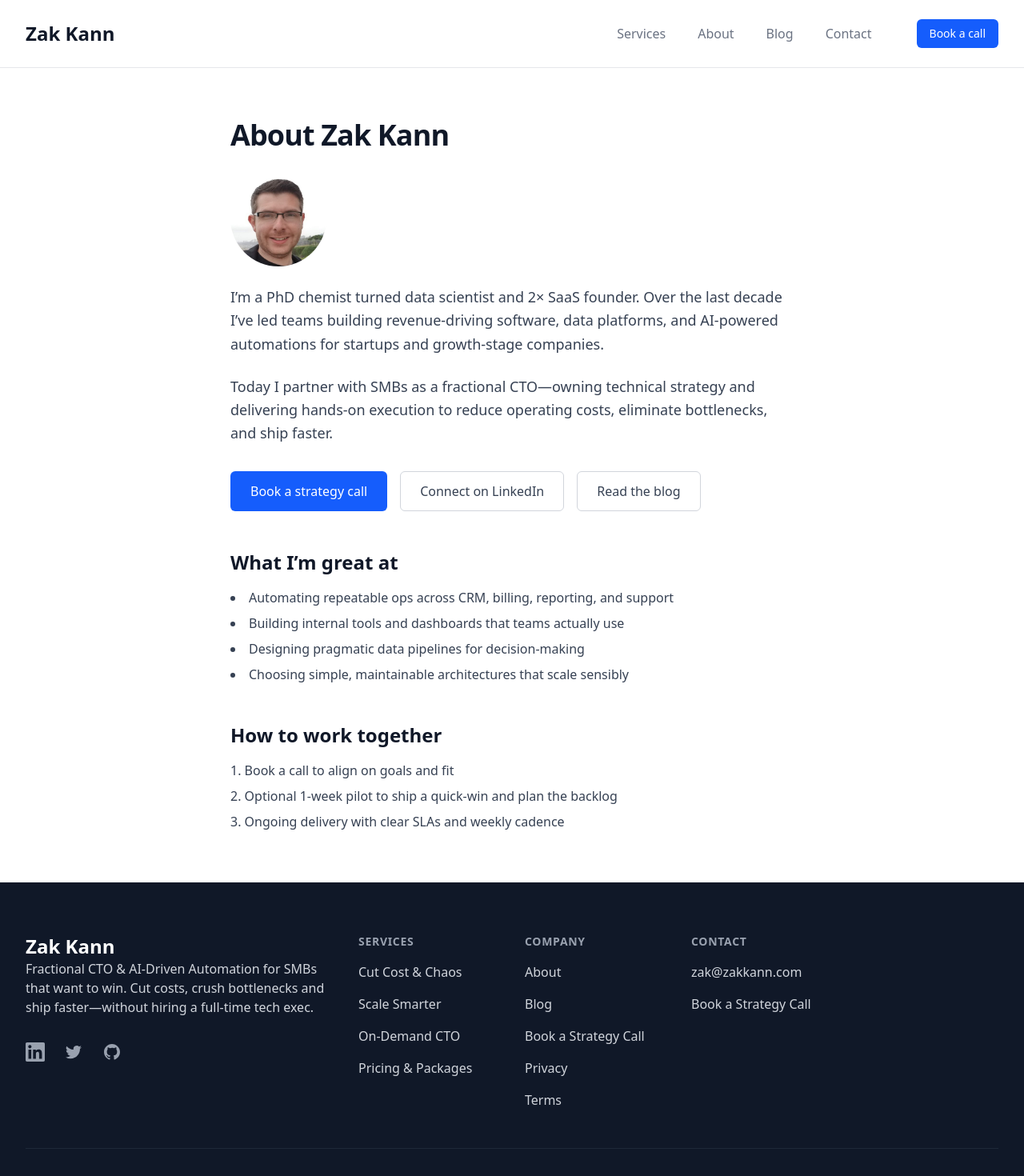
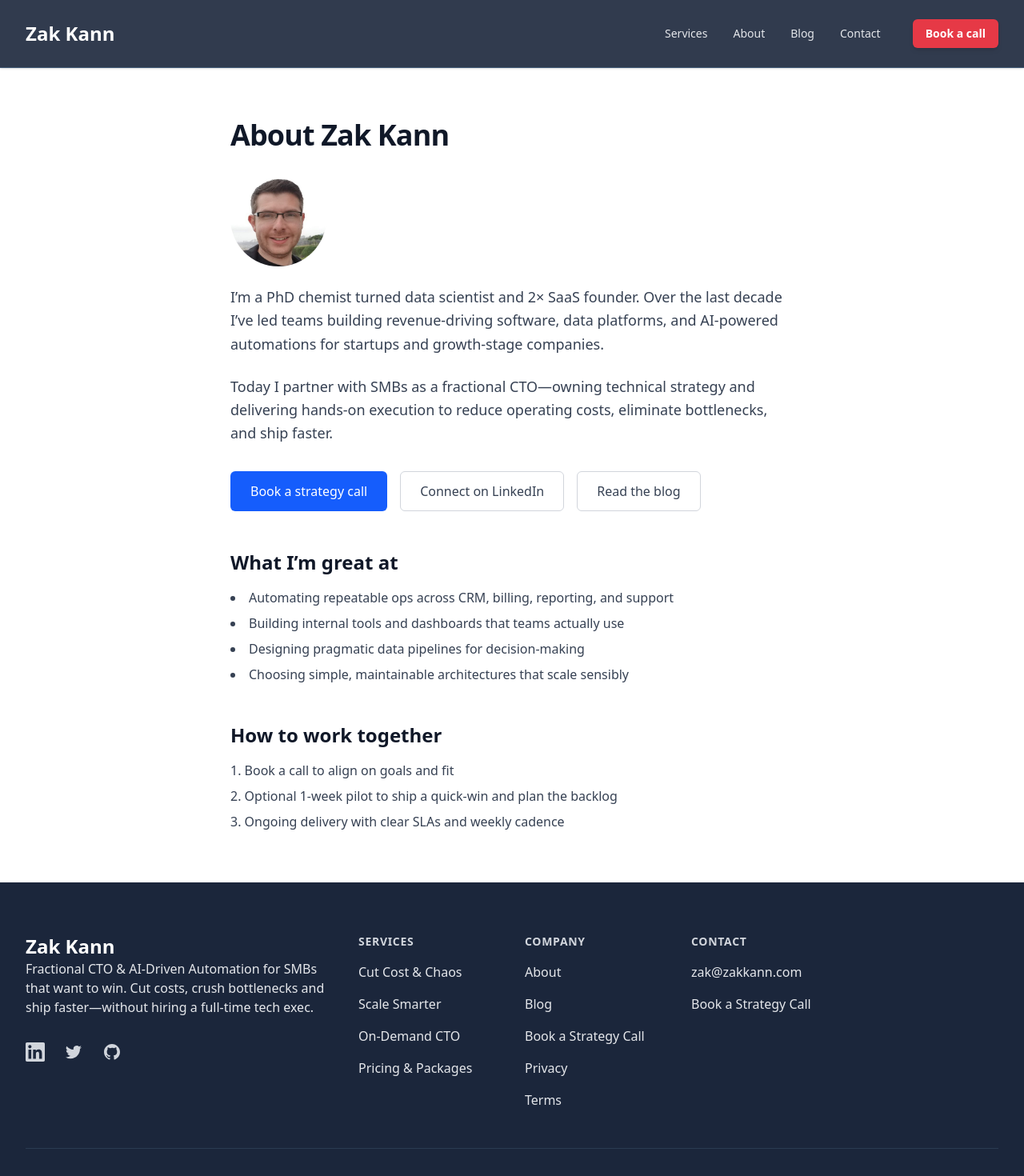
Before and after one commit to zkann/zakkanndotcom, a Next.js app: page /about in a window 1280 px wide. Shown: the top 1470 px of the page at 80% size. Built offline with nearby package versions, Linux system fonts and the light colour scheme; no server answers.

Commit message:
new color scheme

```diff
--- a/src/app/(site)/layout.tsx
+++ b/src/app/(site)/layout.tsx
@@ -39,7 +39,7 @@ export default function SiteLayout({
 }>) {
   return (
     <div className="min-h-screen flex flex-col">
-      <a href="#main" className="sr-only focus:not-sr-only focus:absolute focus:top-2 focus:left-2 bg-blue-600 text-white px-3 py-2 rounded">Skip to content</a>
+      <a href="#main" className="sr-only focus:not-sr-only focus:absolute focus:top-2 focus:left-2 bg-[#1B263B] text-white px-3 py-2 rounded">Skip to content</a>
       <script
         type="application/ld+json"
         dangerouslySetInnerHTML={{
--- a/src/components/footer.tsx
+++ b/src/components/footer.tsx
@@ -2,31 +2,31 @@ import Link from 'next/link';
 
 export default function Footer() {
   return (
-    <footer className="bg-gray-900">
+    <footer className="bg-[#1B263B]">
       <div className="max-w-7xl mx-auto py-12 px-4 sm:px-6 lg:py-16 lg:px-8">
         <div className="xl:grid xl:grid-cols-3 xl:gap-8">
           <div className="space-y-8 xl:col-span-1">
             <Link href="/" className="text-2xl font-bold text-white">
               Zak Kann
             </Link>
-            <p className="text-gray-300 text-base">
+            <p className="text-gray-200 text-base">
               Fractional CTO & AI-Driven Automation for SMBs that want to win.
               Cut costs, crush bottlenecks and ship faster—without hiring a full-time tech exec.
             </p>
             <div className="flex space-x-6">
-              <a href="https://linkedin.com/in/zacharykann" target="_blank" rel="noopener noreferrer" className="text-gray-400 hover:text-gray-300 transition-colors">
+              <a href="https://linkedin.com/in/zacharykann" target="_blank" rel="noopener noreferrer" className="text-gray-300 hover:text-white transition-colors">
                 <span className="sr-only">LinkedIn</span>
                 <svg className="h-6 w-6" fill="currentColor" viewBox="0 0 24 24">
                   <path d="M20.447 20.452h-3.554v-5.569c0-1.328-.027-3.037-1.852-3.037-1.853 0-2.136 1.445-2.136 2.939v5.667H9.351V9h3.414v1.561h.046c.477-.9 1.637-1.85 3.37-1.85 3.601 0 4.267 2.37 4.267 5.455v6.286zM5.337 7.433c-1.144 0-2.063-.926-2.063-2.065 0-1.138.92-2.063 2.063-2.063 1.14 0 2.064.925 2.064 2.063 0 1.139-.925 2.065-2.064 2.065zm1.782 13.019H3.555V9h3.564v11.452zM22.225 0H1.771C.792 0 0 .774 0 1.729v20.542C0 23.227.792 24 1.771 24h20.451C23.2 24 24 23.227 24 22.271V1.729C24 .774 23.2 0 22.222 0h.003z"/>
                 </svg>
               </a>
-              <a href="https://x.com/zrkann" target="_blank" rel="noopener noreferrer" className="text-gray-400 hover:text-gray-300 transition-colors">
+              <a href="https://x.com/zrkann" target="_blank" rel="noopener noreferrer" className="text-gray-300 hover:text-white transition-colors">
                 <span className="sr-only">Twitter</span>
                 <svg className="h-6 w-6" fill="currentColor" viewBox="0 0 24 24">
                   <path d="M8.29 20.251c7.547 0 11.675-6.253 11.675-11.675 0-.178 0-.355-.012-.53A8.348 8.348 0 0022 5.92a8.19 8.19 0 01-2.357.646 4.118 4.118 0 001.804-2.27 8.224 8.224 0 01-2.605.996 4.107 4.107 0 00-6.993 3.743 11.65 11.65 0 01-8.457-4.287 4.106 4.106 0 001.27 5.477A4.072 4.072 0 012.8 9.713v.052a4.105 4.105 0 003.292 4.022 4.095 4.095 0 01-1.853.07 4.108 4.108 0 003.834 2.85A8.233 8.233 0 012 18.407a11.616 11.616 11.616 0 006.29 1.84"/>
                 </svg>
               </a>
-              <a href="https://github.com/zkann" target="_blank" rel="noopener noreferrer" className="text-gray-400 hover:text-gray-300 transition-colors">
+              <a href="https://github.com/zkann" target="_blank" rel="noopener noreferrer" className="text-gray-300 hover:text-white transition-colors">
                 <span className="sr-only">GitHub</span>
                 <svg className="h-6 w-6" viewBox="0 0 24 24" fill="currentColor" aria-hidden="true">
                   <path fillRule="evenodd" d="M12 2C6.477 2 2 6.486 2 12.021c0 4.425 2.865 8.178 6.839 9.504.5.092.682-.217.682-.482 0-.237-.009-.866-.013-1.7-2.782.606-3.369-1.343-3.369-1.343-.455-1.157-1.11-1.466-1.11-1.466-.908-.62.069-.607.069-.607 1.004.071 1.532 1.032 1.532 1.032.892 1.53 2.341 1.088 2.91.833.091-.647.35-1.088.636-1.338-2.221-.253-4.556-1.113-4.556-4.95 0-1.093.39-1.988 1.029-2.688-.103-.253-.446-1.272.098-2.65 0 0 .84-.27 2.75 1.026A9.563 9.563 0 0112 6.844c.851.004 1.706.115 2.506.337 1.909-1.296 2.748-1.026 2.748-1.026.546 1.378.203 2.397.1 2.65.64.7 1.028 1.595 1.028 2.688 0 3.846-2.338 4.695-4.566 4.944.36.311.68.923.68 1.86 0 1.342-.012 2.425-.012 2.755 0 .268.18.58.688.481C19.138 20.196 22 16.444 22 12.02 22 6.486 17.523 2 12 2z" clipRule="evenodd"/>
@@ -38,59 +38,59 @@ export default function Footer() {
           <div className="mt-12 grid grid-cols-2 gap-8 xl:mt-0 xl:col-span-2">
             <div className="md:grid md:grid-cols-2 md:gap-8">
               <div>
-                <h3 className="text-sm font-semibold text-gray-400 tracking-wider uppercase">
+                <h3 className="text-sm font-semibold text-gray-300 tracking-wider uppercase">
                   Services
                 </h3>
                 <ul className="mt-4 space-y-4">
                   <li>
-                    <a href="#services" className="text-base text-gray-300 hover:text-white transition-colors">
+                    <a href="#services" className="text-base text-gray-200 hover:text-white transition-colors">
                       Cut Cost & Chaos
                     </a>
                   </li>
                   <li>
-                    <a href="#services" className="text-base text-gray-300 hover:text-white transition-colors">
+                    <a href="#services" className="text-base text-gray-200 hover:text-white transition-colors">
                       Scale Smarter
                     </a>
                   </li>
                   <li>
-                    <a href="#services" className="text-base text-gray-300 hover:text-white transition-colors">
+                    <a href="#services" className="text-base text-gray-200 hover:text-white transition-colors">
                       On-Demand CTO
                     </a>
                   </li>
                   <li>
-                    <a href="#pricing" className="text-base text-gray-300 hover:text-white transition-colors">
+                    <a href="#pricing" className="text-base text-gray-200 hover:text-white transition-colors">
                       Pricing & Packages
                     </a>
                   </li>
                 </ul>
               </div>
               <div className="mt-12 md:mt-0">
-                <h3 className="text-sm font-semibold text-gray-400 tracking-wider uppercase">
+                <h3 className="text-sm font-semibold text-gray-300 tracking-wider uppercase">
                   Company
                 </h3>
                 <ul className="mt-4 space-y-4">
                   <li>
-                    <a href="/about" className="text-base text-gray-300 hover:text-white transition-colors">
+                    <a href="/about" className="text-base text-gray-200 hover:text-white transition-colors">
                       About
                     </a>
                   </li>
                   <li>
-                    <Link href="/blog" className="text-base text-gray-300 hover:text-white transition-colors">
+                    <Link href="/blog" className="text-base text-gray-200 hover:text-white transition-colors">
                       Blog
                     </Link>
                   </li>
                   <li>
-                    <a href="/book" className="text-base text-gray-300 hover:text-white transition-colors">
+                    <a href="/book" className="text-base text-gray-200 hover:text-white transition-colors">
                       Book a Strategy Call
                     </a>
                   </li>
                   <li>
-                    <Link href="/privacy" className="text-base text-gray-300 hover:text-white transition-colors">
+                    <Link href="/privacy" className="text-base text-gray-200 hover:text-white transition-colors">
                       Privacy
                     </Link>
                   </li>
                   <li>
-                    <Link href="/terms" className="text-base text-gray-300 hover:text-white transition-colors">
+                    <Link href="/terms" className="text-base text-gray-200 hover:text-white transition-colors">
                       Terms
                     </Link>
                   </li>
@@ -100,17 +100,17 @@ export default function Footer() {
 
             <div className="md:grid md:grid-cols-1 md:gap-8">
               <div>
-                <h3 className="text-sm font-semibold text-gray-400 tracking-wider uppercase">
+                <h3 className="text-sm font-semibold text-gray-300 tracking-wider uppercase">
                   Contact
                 </h3>
                 <ul className="mt-4 space-y-4">
                   <li>
-                    <a href="mailto:zak@zakkann.com" className="text-base text-gray-300 hover:text-white transition-colors">
+                    <a href="mailto:zak@zakkann.com" className="text-base text-gray-200 hover:text-white transition-colors">
                       zak@zakkann.com
                     </a>
                   </li>
                   <li>
-                    <a href="/book" className="text-base text-gray-300 hover:text-white transition-colors">
+                    <a href="/book" className="text-base text-gray-200 hover:text-white transition-colors">
                       Book a Strategy Call
                     </a>
                   </li>
@@ -120,8 +120,8 @@ export default function Footer() {
           </div>
         </div>
 
-        <div className="mt-12 border-t border-gray-800 pt-8">
-          <p className="text-base text-gray-400 text-center">
+        <div className="mt-12 border-t border-[#415A77]/40 pt-8">
+          <p className="text-base text-gray-300 text-center">
             &copy; {new Date().getFullYear()} Zak Kann. All rights reserved.
           </p>
         </div>
--- a/src/components/header.tsx
+++ b/src/components/header.tsx
@@ -7,30 +7,30 @@ export default function Header() {
   const [isMobileOpen, setIsMobileOpen] = useState(false);
   const toggleMobile = () => setIsMobileOpen((prev) => !prev);
   return (
-    <header className="bg-white border-b border-gray-200">
+    <header className="sticky top-0 z-50 bg-[#1B263B]/95 backdrop-blur supports-[backdrop-filter]:bg-[#1B263B]/90 border-b border-[#415A77] shadow-sm">
       <div className="max-w-7xl mx-auto px-4 sm:px-6 lg:px-8">
         <div className="flex justify-between items-center py-6">
           <div className="flex justify-start lg:w-0 lg:flex-1">
-            <Link href="/" className="text-2xl font-bold text-gray-900 hover:text-blue-600 transition-colors">
+            <Link href="/" className="text-2xl font-bold text-white hover:text-[#F4D35E] transition-colors">
               Zak Kann
             </Link>
           </div>
-          <nav className="hidden md:flex space-x-10 items-center">
-            <Link href="/#services" className="text-base font-medium text-gray-500 hover:text-gray-900 transition-colors">
+          <nav className="hidden md:flex space-x-8 items-center">
+            <Link href="/#services" className="text-sm font-medium text-gray-200 hover:text-white transition-colors">
               Services
             </Link>
-            <Link href="/about" className="text-base font-medium text-gray-500 hover:text-gray-900 transition-colors">
+            <Link href="/about" className="text-sm font-medium text-gray-200 hover:text-white transition-colors">
               About
             </Link>
-            <Link href="/blog" className="text-base font-medium text-gray-500 hover:text-gray-900 transition-colors">
+            <Link href="/blog" className="text-sm font-medium text-gray-200 hover:text-white transition-colors">
               Blog
             </Link>
-            <Link href="/#contact" className="text-base font-medium text-gray-500 hover:text-gray-900 transition-colors">
+            <Link href="/#contact" className="text-sm font-medium text-gray-200 hover:text-white transition-colors">
               Contact
             </Link>
             <Link
               href="/book"
-              className="ml-4 inline-flex items-center px-4 py-2 rounded-md bg-blue-600 text-white text-sm font-medium hover:bg-blue-700 transition-colors"
+              className="ml-2 inline-flex items-center px-4 py-2 rounded-md bg-[#E63946] text-white text-sm font-semibold hover:brightness-90 transition-colors shadow-md"
             >
               Book a call
             </Link>
@@ -41,7 +41,7 @@ export default function Header() {
             <button
               type="button"
               onClick={toggleMobile}
-              className="bg-white rounded-md p-2 inline-flex items-center justify-center text-gray-400 hover:text-gray-500 hover:bg-gray-100 focus:outline-none focus:ring-2 focus:ring-inset focus:ring-blue-500"
+              className="rounded-md p-2 inline-flex items-center justify-center text-gray-200 hover:text-white hover:bg-[#415A77]/50 focus:outline-none focus:ring-2 focus:ring-inset focus:ring-[#F4D35E]"
               aria-expanded={isMobileOpen}
               aria-controls="mobile-menu"
             >
@@ -61,23 +61,23 @@ export default function Header() {
 
         {/* Mobile menu panel */}
         {isMobileOpen && (
-          <div id="mobile-menu" className="md:hidden pb-4 animate-in fade-in slide-in-from-top-2">
+          <div id="mobile-menu" className="md:hidden pb-4 animate-in fade-in slide-in-from-top-2 border-t border-[#415A77] bg-[#1B263B]/95 backdrop-blur supports-[backdrop-filter]:bg-[#1B263B]/90">
             <div className="space-y-1">
-              <Link href="/#services" className="block px-3 py-2 rounded-md text-base font-medium text-gray-700 hover:bg-gray-100" onClick={() => setIsMobileOpen(false)}>
+              <Link href="/#services" className="block px-3 py-2 rounded-md text-base font-medium text-gray-100 hover:bg-[#415A77]/40" onClick={() => setIsMobileOpen(false)}>
                 Services
               </Link>
-              <Link href="/about" className="block px-3 py-2 rounded-md text-base font-medium text-gray-700 hover:bg-gray-100" onClick={() => setIsMobileOpen(false)}>
+              <Link href="/about" className="block px-3 py-2 rounded-md text-base font-medium text-gray-100 hover:bg-[#415A77]/40" onClick={() => setIsMobileOpen(false)}>
                 About
               </Link>
-              <Link href="/blog" className="block px-3 py-2 rounded-md text-base font-medium text-gray-700 hover:bg-gray-100" onClick={() => setIsMobileOpen(false)}>
+              <Link href="/blog" className="block px-3 py-2 rounded-md text-base font-medium text-gray-100 hover:bg-[#415A77]/40" onClick={() => setIsMobileOpen(false)}>
                 Blog
               </Link>
-              <Link href="/#contact" className="block px-3 py-2 rounded-md text-base font-medium text-gray-700 hover:bg-gray-100" onClick={() => setIsMobileOpen(false)}>
+              <Link href="/#contact" className="block px-3 py-2 rounded-md text-base font-medium text-gray-100 hover:bg-[#415A77]/40" onClick={() => setIsMobileOpen(false)}>
                 Contact
               </Link>
               <Link
                 href="/book"
-                className="w-full text-left block px-3 py-2 rounded-md text-base font-medium text-white bg-blue-600 hover:bg-blue-700"
+                className="w-full text-left block px-3 py-2 rounded-md text-base font-semibold text-white bg-[#E63946] hover:brightness-90 shadow-sm"
                 onClick={() => setIsMobileOpen(false)}
               >
                 Book a call
--- a/tailwind.config.ts
+++ b/tailwind.config.ts
@@ -23,6 +23,12 @@ const config: Config = {
           900: '#1e3a8a',
           950: '#172554',
         },
+        // Futuristic Trust Builder palette
+        primary: '#1B263B', // navy slate
+        secondary: '#415A77', // cool steel
+        cta: '#E63946', // red accent for CTAs
+        highlight: '#F4D35E', // gold for ROI/logos
+        text: '#1C1C1E', // near-black text
       },
     },
   },
```
Also changed, not shown: src/app/(site)/page.tsx (+102 -56 lines), 2 other files (tests, documents, lock files or other folders).
